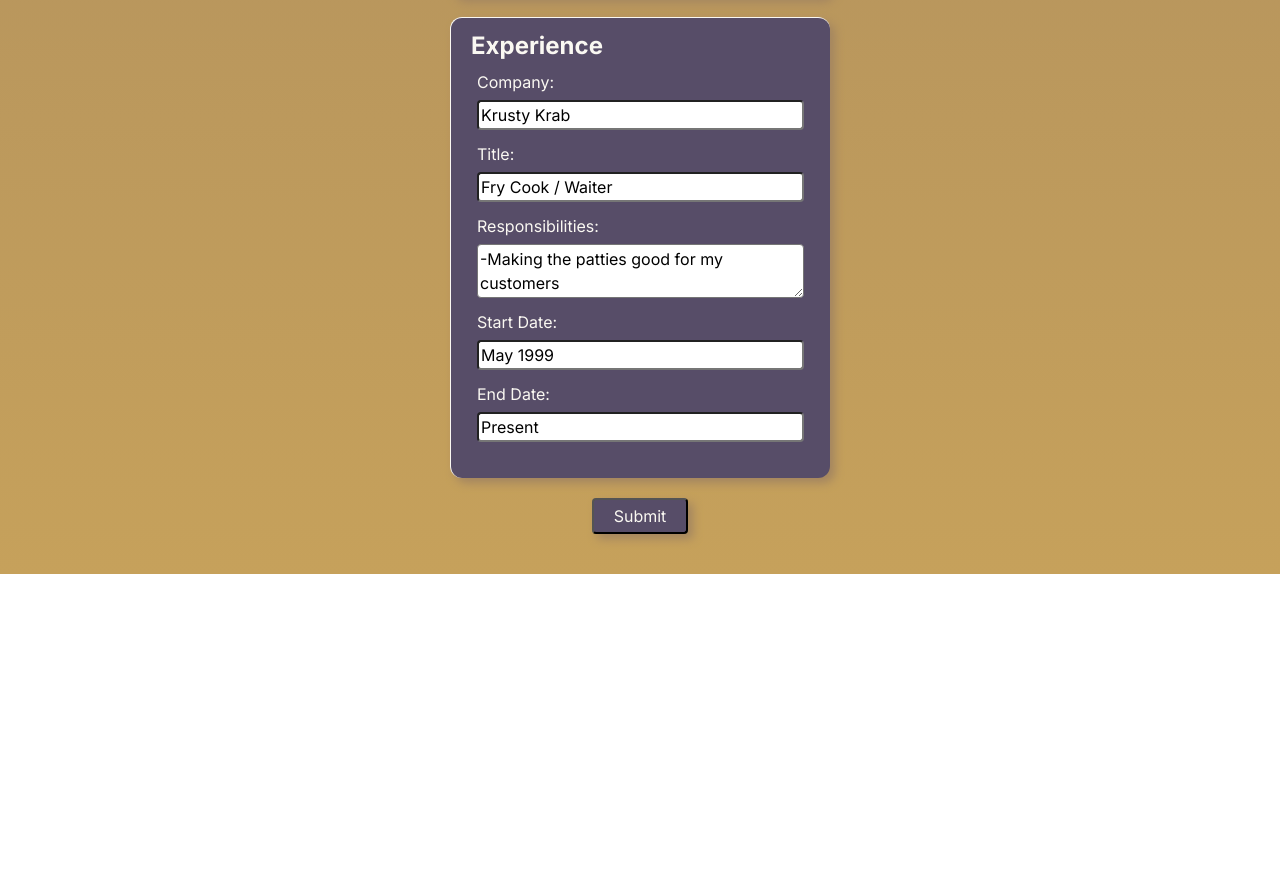
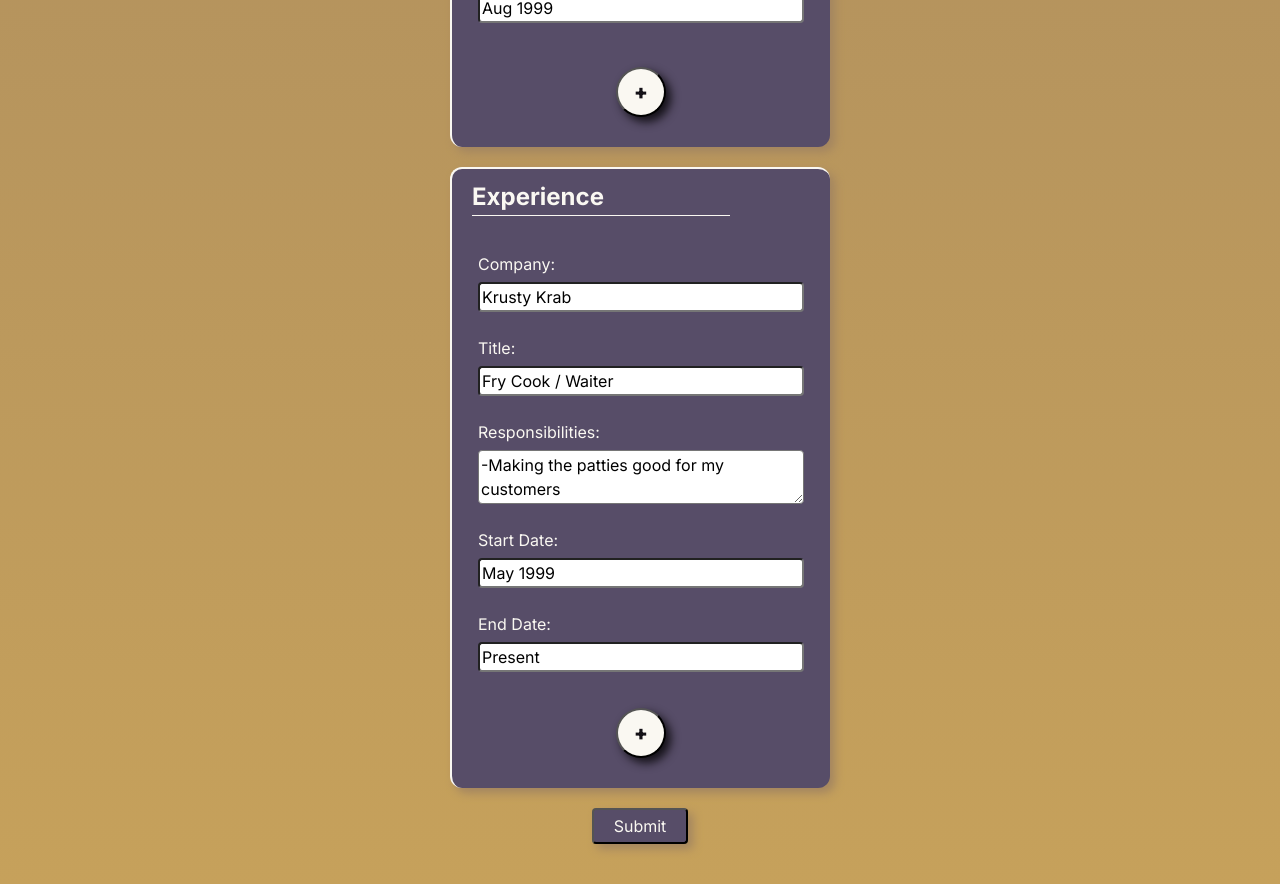
Before and after one commit to See-Monkey/cv-application, a React (Vite) app: page / in a window 1280 px wide. Shown: the part 1131-2015 px from the top of the page. Before the commit the page ends 1705 px from the top, so only its background shows below. Built offline with nearby package versions, Linux system fonts and the light colour scheme.

Commit message:
Create add/remove btns for edu/exp arrays

```diff
--- a/src/App.jsx
+++ b/src/App.jsx
@@ -58,7 +58,11 @@
 							data={experienceData}
 							onChange={(data) => setExperienceData(data)}
 						/>
-						<button type="button" onClick={() => toggleEditMode(false)}>
+						<button
+							id="submitBtn"
+							type="button"
+							onClick={() => toggleEditMode(false)}
+						>
 							Submit
 						</button>
 					</form>
@@ -72,7 +76,9 @@
 						education={educationData}
 						experience={experienceData}
 					/>
-					<button onClick={() => toggleEditMode(true)}>Edit</button>
+					<button id="editBtn" onClick={() => toggleEditMode(true)}>
+						Edit
+					</button>
 				</main>
 			)}
 		</>
--- a/src/components/DisplayCV.jsx
+++ b/src/components/DisplayCV.jsx
@@ -64,7 +64,7 @@
 						<div className="jobContainer">
 							<div className="columnContainer">
 								<h4>{exp.company}</h4>
-								<p>{exp.title}</p>
+								<p className="jobTitle">{exp.title}</p>
 							</div>
 							<p className="jobDates">
 								{exp.startDate} - {exp.endDate}
--- a/src/components/EditEducation.jsx
+++ b/src/components/EditEducation.jsx
@@ -11,6 +11,26 @@
 
 		const newData = [...data];
 		newData[index] = { ...newData[index], [name]: value };
+
+		onChange(newData);
+	}
+
+	function addEducation() {
+		const newData = [...data];
+		newData.push({
+			id: crypto.randomUUID(),
+			school: "",
+			location: "",
+			degree: "",
+			completedDate: "",
+		});
+
+		onChange(newData);
+	}
+
+	function removeEducation() {
+		const newData = [...data];
+		newData.pop();
 
 		onChange(newData);
 	}
@@ -66,6 +86,20 @@
 					</div>
 				</div>
 			))}
+			<div className="buttonContainer">
+				{data.length > 1 && (
+					<button
+						id="removeEduBtn"
+						type="button"
+						onClick={() => removeEducation()}
+					>
+						-
+					</button>
+				)}
+				<button id="addEduBtn" type="button" onClick={() => addEducation()}>
+					+
+				</button>
+			</div>
 		</section>
 	);
 }
--- a/src/components/EditExperience.jsx
+++ b/src/components/EditExperience.jsx
@@ -12,6 +12,27 @@
 
 		const newData = [...data];
 		newData[index] = { ...newData[index], [name]: value };
+
+		onChange(newData);
+	}
+
+	function addExperience() {
+		const newData = [...data];
+		newData.push({
+			id: crypto.randomUUID(),
+			company: "",
+			title: "",
+			responsibilities: "",
+			startDate: "",
+			endDate: "",
+		});
+
+		onChange(newData);
+	}
+
+	function removeExperience() {
+		const newData = [...data];
+		newData.pop();
 
 		onChange(newData);
 	}
@@ -77,6 +98,20 @@
 					</div>
 				</div>
 			))}
+			<div className="buttonContainer">
+				{data.length > 1 && (
+					<button
+						id="removeExpBtn"
+						type="button"
+						onClick={() => removeExperience()}
+					>
+						-
+					</button>
+				)}
+				<button id="addExpBtn" type="button" onClick={() => addExperience()}>
+					+
+				</button>
+			</div>
 		</section>
 	);
 }
--- a/src/styles/displayCV.css
+++ b/src/styles/displayCV.css
@@ -38,6 +38,9 @@
 
 .educationSection {
 	margin-bottom: 8px;
+	display: flex;
+	flex-direction: column;
+	gap: 12px;
 }
 
 .educationContainer {
@@ -55,6 +58,12 @@
 	padding-right: 40px;
 }
 
+.experienceSection {
+	display: flex;
+	flex-direction: column;
+	gap: 12px;
+}
+
 .experienceContainer {
 	padding-left: 40px;
 }
@@ -62,6 +71,10 @@
 .jobContainer {
 	display: flex;
 	gap: 60px;
+}
+
+.jobTitle {
+	font-style: italic;
 }
 
 .columnContainer {
--- a/src/styles/editMode.css
+++ b/src/styles/editMode.css
@@ -32,10 +32,40 @@
 	padding: 10px 20px 30px;
 	border-radius: 12px;
 	box-shadow: 5px 5px 10px var(--copper);
-	border-top: 1px solid var(--white);
-	border-left: 1px solid var(--white);
+	border-top: 2px solid var(--white);
+	border-left: 2px solid var(--white);
+	display: flex;
+	flex-direction: column;
+	gap: 30px;
+}
+
+.personal {
+	gap: 0;
 }
 
 section h2 {
 	color: var(--white);
+	border-bottom: 1px solid var(--white);
+	margin-right: 80px;
 }
+
+.buttonContainer {
+	align-self: center;
+	display: flex;
+	gap: 40px;
+}
+
+#addEduBtn,
+#addExpBtn,
+#removeEduBtn,
+#removeExpBtn {
+	background-color: var(--white);
+	color: var(--onyx);
+	box-shadow: 5px 5px 10px var(--onyx);
+	padding: 8px;
+	height: 50px;
+	width: 50px;
+	border-radius: 25px;
+	font-size: 20px;
+	font-weight: 900;
+}
```
